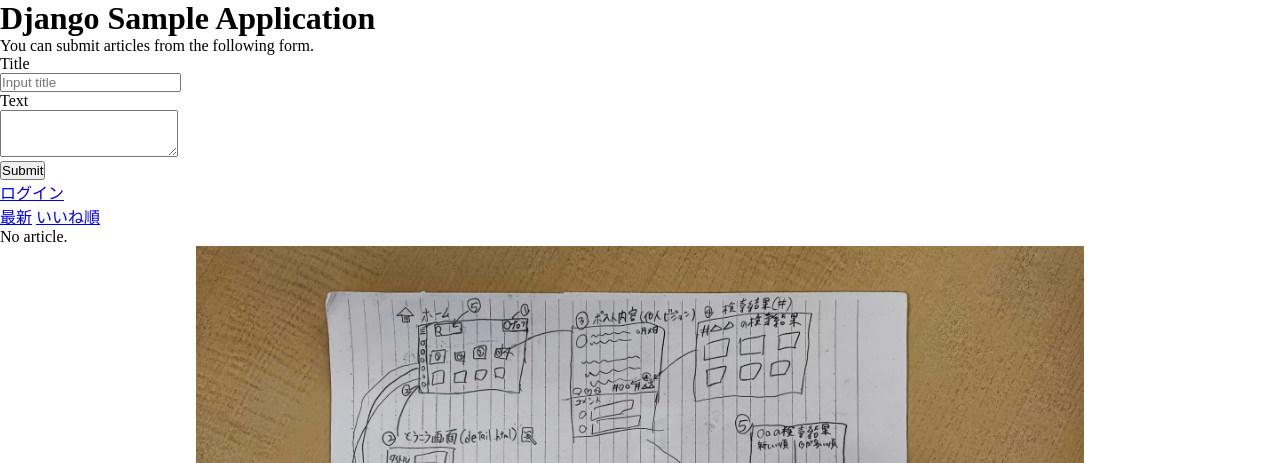
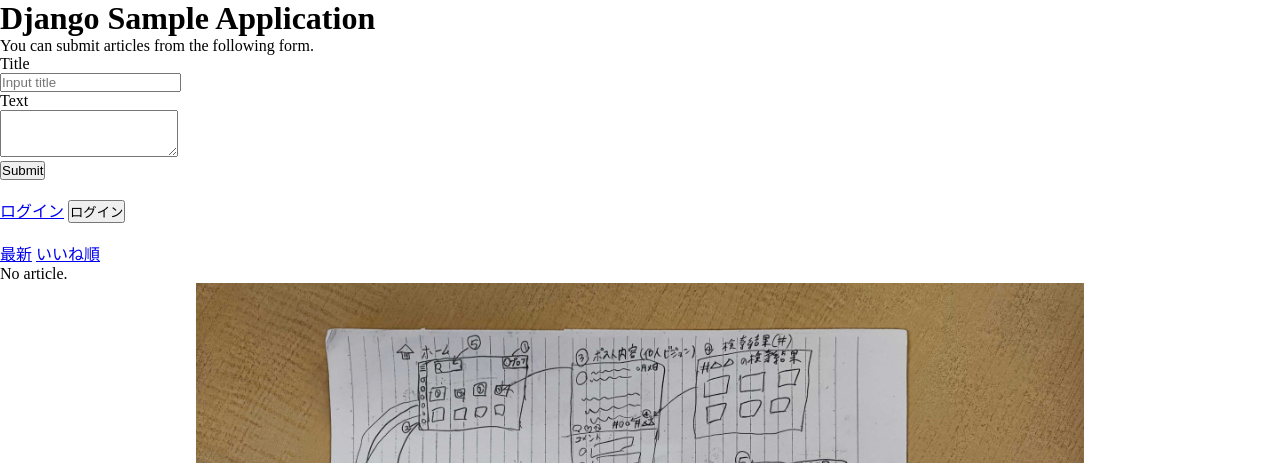
Before and after one commit to s1f102402631/class3-team14-projectkm, a Django app: page / in a window 1280 px wide. Shown: the top 463 px of the page. Run offline with Django 5.2, Linux system fonts and the light colour scheme; data that the repository does not hold is empty.

Commit message:
fix login home_screen

```diff
--- a/teamapp/templates/teamapp/home_screen.html
+++ b/teamapp/templates/teamapp/home_screen.html
@@ -26,10 +26,22 @@
       <div>
         <button type="submit">Submit</button>
       </div>
-
     </form>
-
-    <a href="{% url 'title' %}?next={{ 'index' }}">ログイン</a>
+    <br>
+    {% if user.is_authenticated %}
+    <!-- 認証済みユーザー向けの内容 -->
+    <form method="post" action="{% url 'logout' %}">
+      {% csrf_token %}
+      <button type="submit">ログアウト</button>
+    </form>
+    {% else %}
+    <!-- 未認証ユーザー向けの内容 -->
+    <form method="post" action="{% url 'login' %}">
+      {% csrf_token %}
+      <a href="{% url 'login' %}">ログイン</a>
+      <button type="submit">ログイン</button>
+    </form>
+    {% endif %}
 
     <br>
     <div>
@@ -69,7 +81,7 @@
     <a href="{% url 'detailscreen' %}">
     <img src="{% static 'teamapp\images\スクリーンショット 2024-12-24 042312.png' %}" alt="Screenshot" width: 50px; height= 50px;>
   </a>
-    <a href="{% url 'title' %}">
+    <a href="{% url 'login' %}">
     <img src="{% static 'teamapp\images\スクリーンショット 2024-12-24 042329.png' %}" alt="Screenshot" width: 50px; height= 50px;>
   </a>
     </div>
@@ -83,7 +95,7 @@
                 <!--
           <br><br> <a href="{% url 'bio' %}">プロフィール</a>
           <br><br><a href="{% url 'detailscreen' %}">投稿画面</a>
-          <br><br><a href="{% url 'title' %}">リログイン/アカウント作成</a>
+          <br><br><a href="{% url 'login' %}">リログイン/アカウント作成</a>
           <br><br><p>通知</p><br><p>設定</p> -->
 
           <br><br>
@@ -100,7 +112,7 @@
         <br>
         <div class="accordion">
             <div class="accordion-bar">
-              <a href="{% url 'title' %}">
+              <a href="{% url 'login' %}">
                 <img src="{% static 'teamapp\images\スクリーンショット 2024-12-24 042329.png' %}" alt="Screenshot" width: 50px; height= 50px;>
               </a>
             </div>
```
